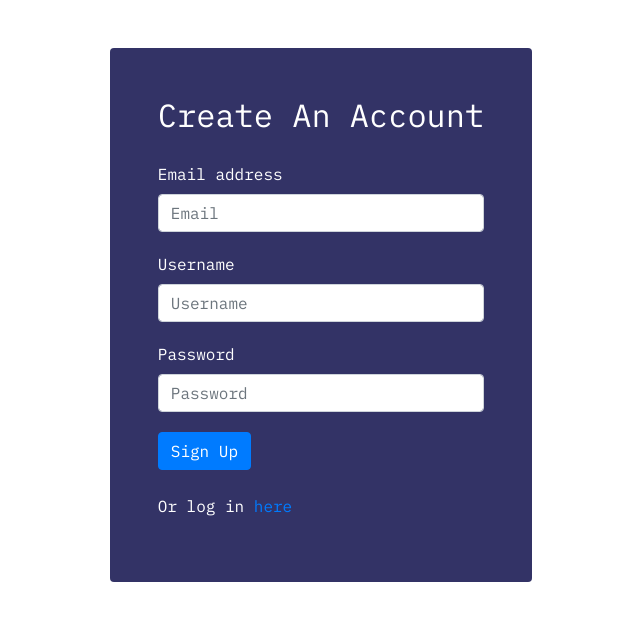
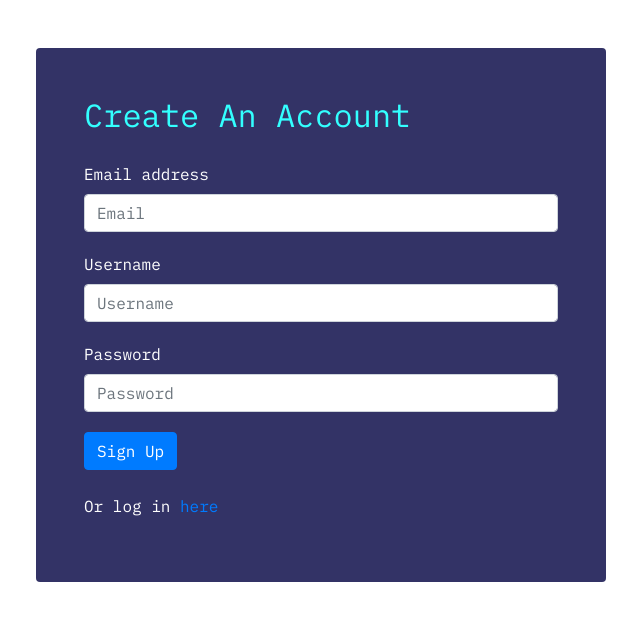
Before and after one commit to simonanewton/retro-feed, a Node server app: page /signup in a window 1280 px wide. Shown: the part 96-717 px from the top of the page, without its empty margins (319-959 px from the left). Run offline with Node 20, Linux system fonts and the light colour scheme; some libraries are stand-ins or nearby versions.

Commit message:
Move signup.css into style.css for one stylesheet

```diff
--- a/public/css/signup.css
+++ /dev/null
@@ -1,10 +0,0 @@
-/* Signup- and Login-Specific Styles */
-
-.signup .form-group {
-    margin: 20px 0;
-}
-
-.signup h2 {
-    font-size: 2rem;
-    color: #33ffff;
-}
--- a/public/css/style.css
+++ b/public/css/style.css
@@ -28,6 +28,9 @@ header, footer, .sidebar, .modal-body {
     box-shadow: none;
 }
 
+
+/* Styling for Posts */
+
 #search-bar {
     background-color: #333366;
 }
@@ -52,6 +55,9 @@ header, footer, .sidebar, .modal-body {
 #search-input:focus, #post-title:focus, #post-body:focus {
     outline: none;
 }
+
+
+/* Styling for User Profile */
 
 .icon:focus {
     outline: none;
@@ -86,3 +92,19 @@ header, footer, .sidebar, .modal-body {
     color:#fff !important;
     z-index:2;
 }
+
+
+/* Styling for Signup and Login */
+
+.signup.card {
+    min-width: 50%;
+}
+
+.signup .form-group {
+    margin: 20px 0;
+}
+
+.signup h2 {
+    font-size: 2rem;
+    color: #33ffff;
+}
--- a/views/layouts/main.handlebars
+++ b/views/layouts/main.handlebars
@@ -18,7 +18,6 @@
 
     {{!-- Stylesheets --}}
     <link href="css/style.css" rel="stylesheet">
-    <link href="css/signup.css" rel="stylesheet">
 
     {{!-- Fonts --}}
     <link href="https://fonts.googleapis.com/css2?family=IBM+Plex+Mono&display=swap" rel="stylesheet">
--- a/views/login.handlebars
+++ b/views/login.handlebars
@@ -1,6 +1,6 @@
 <div class="container">
     <div class="row justify-content-md-center">
-        <div class="card window mx-auto mt-5 mx-4 p-5 border-secondary">
+        <div class="card window mx-auto mt-5 mx-4 p-5 border-secondary signup">
             <h2>Login</h2>
             <form class="login">
                 <div class="form-group">
--- a/views/signup.handlebars
+++ b/views/signup.handlebars
@@ -1,6 +1,6 @@
 <div class="container">
     <div class="row justify-content-md-center">
-        <div class="card window mx-auto mt-5 mx-4 p-5 border-secondary">
+        <div class="card window mx-auto mt-5 mx-4 p-5 border-secondary signup">
             <h2>Create An Account</h2>
             <form class="signup">
                 <div class="form-group">
```
